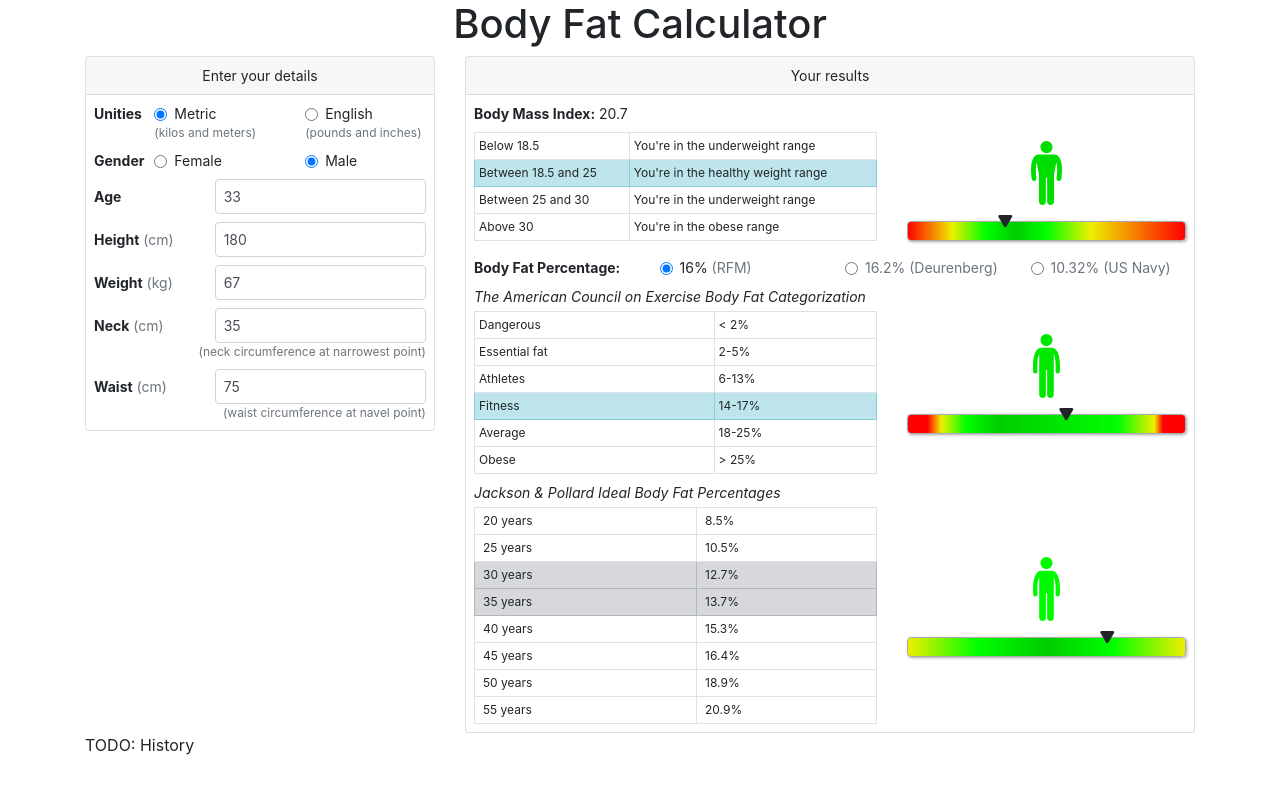
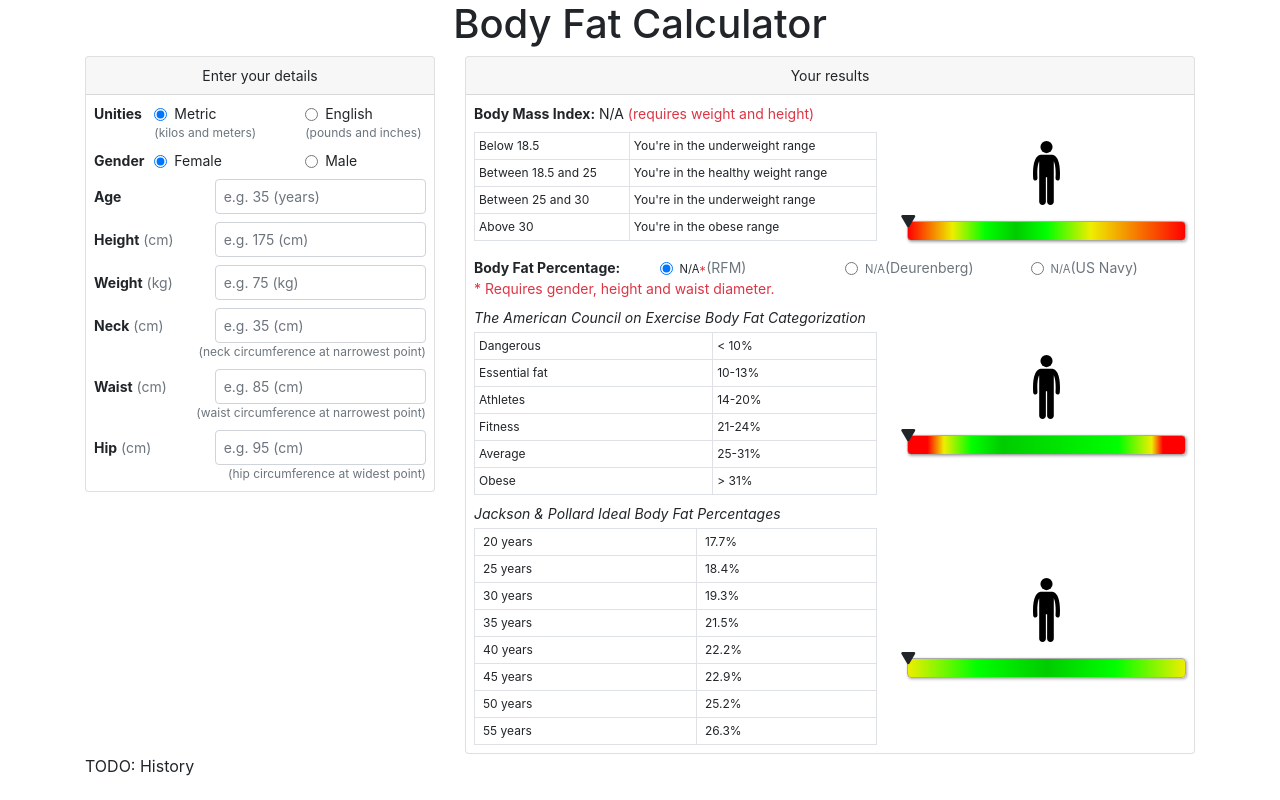
Before and after one commit to jfmdev/body-fat-calc, a Vue app: page / in a window 1280 px wide. Built offline with nearby package versions, Linux system fonts and the light colour scheme; what vue-localstorage would draw is missing.

Commit message:
Add Vuex and use store for keep user's inputs and for calculate stats

```diff
--- a/package.json
+++ b/package.json
@@ -18,7 +18,8 @@
     "register-service-worker": "^1.6.2",
     "tinycolor2": "^1.4.1",
     "vue": "^2.6.10",
-    "vue-localstorage": "^0.6.2"
+    "vue-localstorage": "^0.6.2",
+    "vuex": "^3.1.3"
   },
   "devDependencies": {
     "@vue/cli-plugin-babel": "^3.11.0",
--- a/src/App.vue
+++ b/src/App.vue
@@ -4,10 +4,10 @@
 
     <div class="row">
       <div class="col-md-4">
-        <DetailsInputs v-model="details" @input="calculateStats" />
+        <DetailsInputs />
       </div>
       <div class="col-md-8">
-        <Stats :values="results" :is-female="isFemale" :age="age" />
+        <Stats />
       </div>
     </div>
 
@@ -16,100 +16,17 @@
 </template>
 
 <script>
-import _ from "lodash";
-
-import Formulas from "@/utils/formulas";
-import { IN_TO_CM, LBS_TO_KG } from "@/utils/constants";
-
 import DetailsInputs from "@/components/DetailsInputs";
 import History from "@/components/History";
 import Stats from "@/components/Stats";
 
-// TODO: remove this (initialize the inputs empties).
-const DEFAULT_DETAILS = {
-  system: "M",
-  gender: "M",
-  age: 33,
-  height: 180,
-  weight: 67,
-  waist: 75,
-  hip: 90,
-  neck: 35
-};
-
-// TODO: Add button to allow users to save results into the history.
 export default {
-  name: "app",
+  name: "App",
 
   components: {
     DetailsInputs,
     History,
     Stats
-  },
-
-  data: function() {
-    // TODO: If available, load history and initialize details and result with the lastest values.
-    return {
-      details: _.clone(DEFAULT_DETAILS),
-      results: {},
-      history: []
-    };
-  },
-
-  computed: {
-    age: function() {
-      return this.details.age;
-    },
-    isFemale: function() {
-      return this.details.gender === "F";
-    }
-  },
-
-  methods: {
-    calculateStats: function(details) {
-      // Convert values to metric system, if need.
-      if (details.system !== "M") {
-        details = _.clone(details);
-        details.height *= IN_TO_CM;
-        details.waist *= IN_TO_CM;
-        details.neck *= IN_TO_CM;
-        details.hip *= IN_TO_CM;
-        details.weight *= LBS_TO_KG;
-      }
-
-      // Calculate stats.
-      this.results = {
-        bmi: Formulas.BMI(details.height, details.weight),
-        deurenberg: Formulas.deurenberg(
-          details.gender === "F",
-          details.height,
-          details.weight,
-          details.age
-        ),
-        rfm: Formulas.RFM(
-          details.gender === "F",
-          details.height,
-          details.waist
-        ),
-        usNavy: Formulas.usNavy(
-          details.gender === "F",
-          details.height,
-          details.waist,
-          details.neck,
-          details.hip
-        )
-      };
-
-      // TODO: Add values to local storage.
-      // localStorage.push({ details, result });
-    }
-  },
-
-  mounted() {
-    // Calculate stats for default details (if available).
-    if (this.details) {
-      this.calculateStats(this.details);
-    }
   }
 };
 </script>
--- a/src/components/DetailsInputs.vue
+++ b/src/components/DetailsInputs.vue
@@ -12,13 +12,13 @@
           <div class="col-sm-5">
             <div class="form-check">
               <input
-                v-model="value.system"
+                value="M"
+                name="system"
+                :checked="value.system === 'M'"
+                @change="updateInput"
                 class="form-check-input"
                 type="radio"
-                name="system"
                 id="calc_system_m"
-                value="M"
-                @change="detailsUpdated"
               />
               <label class="form-check-label clickable" for="calc_system_m">
                 Metric
@@ -29,13 +29,13 @@
           <div class="col-sm-5">
             <div class="form-check">
               <input
-                v-model="value.system"
+                value="E"
+                name="system"
+                :checked="value.system === 'E'"
+                @change="updateInput"
                 class="form-check-input"
                 type="radio"
-                name="system"
                 id="calc_system_e"
-                value="E"
-                @change="detailsUpdated"
               />
               <label class="form-check-label clickable" for="calc_system_e">
                 English
@@ -52,13 +52,13 @@
           <div class="col-sm-5">
             <div class="form-check">
               <input
-                v-model="value.gender"
+                value="F"
+                name="gender"
+                :checked="value.gender === 'F'"
+                @change="updateInput"
                 class="form-check-input"
                 type="radio"
-                name="gender"
                 id="calc_gender_f"
-                value="F"
-                @change="detailsUpdated"
               />
               <label class="form-check-label clickable" for="calc_gender_f">
                 Female
@@ -68,13 +68,13 @@
           <div class="col-sm-5">
             <div class="form-check">
               <input
-                v-model="value.gender"
+                value="M"
+                name="gender"
+                :checked="value.gender === 'M'"
+                @change="updateInput"
                 class="form-check-input"
                 type="radio"
-                name="gender"
                 id="calc_gender_m"
-                value="M"
-                @change="detailsUpdated"
               />
               <label class="form-check-label clickable" for="calc_gender_m">
                 Male
@@ -91,14 +91,14 @@
           </div>
           <div class="col-sm-8">
             <input
-              v-model="value.age"
+              name="age"
+              :value="value.age"
+              @input="updateInput"
+              @change="updateInput"
               class="form-control text-medium px-2 py-1"
               type="number"
-              name="age"
               id="calc_age"
               placeholder="e.g. 35 (years)"
-              @input="detailsUpdated"
-              @change="detailsUpdated"
             />
           </div>
         </div>
@@ -111,14 +111,14 @@
           </div>
           <div class="col-sm-8">
             <input
-              v-model="value.height"
+              name="height"
+              :value="value.height"
+              @input="updateInput"
+              @change="updateInput"
               class="form-control text-medium px-2 py-1"
               type="number"
-              name="height"
               id="calc_height"
               :placeholder="lengthExample(175)"
-              @input="detailsUpdated"
-              @change="detailsUpdated"
             />
           </div>
         </div>
@@ -130,14 +130,14 @@
           </div>
           <div class="col-sm-8">
             <input
-              v-model="value.weight"
+              name="weight"
+              :value="value.weight"
+              @input="updateInput"
+              @change="updateInput"
+              type="number"
               class="form-control text-medium px-2 py-1"
-              type="number"
-              name="weight"
               id="calc_weight"
               :placeholder="weightExample(75)"
-              @input="detailsUpdated"
-              @change="detailsUpdated"
             />
           </div>
         </div>
@@ -149,14 +149,14 @@
           </div>
           <div class="col-sm-8">
             <input
-              v-model="value.neck"
+              name="neck"
+              :value="value.neck"
+              @input="updateInput"
+              @change="updateInput"
               class="form-control text-medium px-2 py-1"
               type="number"
-              name="neck"
               id="calc_neck"
               :placeholder="lengthExample(35)"
-              @input="detailsUpdated"
-              @change="detailsUpdated"
             />
           </div>
         </div>
@@ -171,14 +171,14 @@
           </div>
           <div class="col-sm-8">
             <input
-              v-model="value.waist"
+              name="waist"
+              :value="value.waist"
+              @input="updateInput"
+              @change="updateInput"
               class="form-control text-medium px-2 py-1"
               type="number"
-              name="waist"
               id="calc_waist"
               :placeholder="lengthExample(85)"
-              @input="detailsUpdated"
-              @change="detailsUpdated"
             />
           </div>
         </div>
@@ -194,14 +194,14 @@
             </div>
             <div class="col-sm-8">
               <input
-                v-model="value.hip"
+                name="hip"
+                :value="value.hip"
+                @input="updateInput"
+                @change="updateInput"
                 class="form-control text-medium px-2 py-1"
                 type="number"
-                name="hip"
                 id="calc_hip"
                 :placeholder="lengthExample(95)"
-                @input="detailsUpdated"
-                @change="detailsUpdated"
               />
             </div>
           </div>
@@ -216,63 +216,42 @@
 
 <script>
 import _ from "lodash";
+import { mapGetters, mapMutations, mapState } from "vuex";
 
 import { IN_TO_CM, LBS_TO_KG } from "@/utils/constants";
+
+const isNumeric = value => !_.isNil(value) && !isNaN(value);
 
 export default {
   name: "DetailsInputs",
 
-  props: {
-    value: {
-      type: Object,
-      default: function() {
-        return {};
-      }
-    }
-  },
+  computed: {
+    ...mapState({
+      value: state => state.input
+    }),
 
-  computed: {
-    isFemale() {
-      return this.value.gender === "F";
-    },
-
-    isMetric() {
-      return this.value.system === "M";
-    },
-
-    lengthUnit() {
-      return this.isMetric ? "cm" : "in";
-    },
-
-    weightUnit() {
-      return this.isMetric ? "kg" : "lbs";
-    }
+    ...mapGetters({
+      isFemale: "isFemale",
+      isMetric: "isMetric",
+      lengthUnit: "lengthUnit",
+      weightUnit: "weightUnit"
+    })
   },
 
   methods: {
-    detailsUpdated() {
-      // Convert values to metric system before propagating.
-      const newValues = {
-        age: parseInt(this.age),
-        height: this.toCm(this.height),
-        weight: this.toCm(this.weight),
-        waist: this.toCm(this.waist),
-        hip: this.toCm(this.hip),
-        neck: this.toCm(this.neck),
-        ..._.pick(this.value, "system", "gender")
-      };
+    updateInput(evt) {
+      const newInput = {};
+      const { name, value } = evt.target;
 
-      this.$emit("input", newValues);
-    },
+      if (["age", "height", "waist", "hip", "neck"].indexOf(name) >= 0) {
+        // Parse Number.
+        newInput[name] = isNumeric(value) ? parseInt(value, 10) : null;
+      } else {
+        // Set string.
+        newInput[name] = value;
+      }
 
-    toCm(distance) {
-      return Math.floor(
-        parseInt(distance, 10) * (this.isMetric ? 1 : IN_TO_CM)
-      );
-    },
-
-    toKg(weight) {
-      return Math.floor(parseInt(weight, 10) * (this.isMetric ? 1 : LBS_TO_KG));
+      this.commitInput(newInput);
     },
 
     lengthExample(valueInCm) {
@@ -287,7 +266,11 @@ export default {
         ? valueInKg
         : Math.floor(valueInKg / LBS_TO_KG);
       return `e.g. ${value} (${this.weightUnit})`;
-    }
+    },
+
+    ...mapMutations({
+      commitInput: "input"
+    })
   }
 };
 </script>
--- a/src/components/Stats.vue
+++ b/src/components/Stats.vue
@@ -8,15 +8,15 @@
       <div>
         <div>
           <strong>Body Mass Index:</strong>
-          <span v-swap-fade="isNumber(BMI)">
-            {{ formatNumber(BMI, 1, null) }}
+          <span v-swap-fade="isNumber(bmi)">
+            {{ formatNumber(bmi, 1, null) }}
           </span>
-          <span v-swap-fade="!isNumber(BMI)">
+          <span v-swap-fade="!isNumber(bmi)">
             N/A <span class="text-danger">(requires weight and height)</span>
           </span>
         </div>
 
-        <BMIRange class="mt-2" :value="BMI" />
+        <BMIRange class="mt-2" :value="bmi" />
       </div>
       <!-- BMI (end) -->
 
@@ -27,37 +27,31 @@
           <div class="col">
             <strong>Body Fat Percentage:</strong>
           </div>
-          <div class="col" v-for="method in METHODS" :key="method.index">
+          <div class="col" v-for="bfpMethod in BFPs" :key="bfpMethod.index">
             <div class="form-check">
               <input
                 class="form-check-input clickable"
                 type="radio"
-                :value="method.index"
-                v-model="methodIndex"
+                :value="bfpMethod.index"
+                v-model="bfpIndex"
               />
               <label
-                @click="methodIndex = method.index"
+                @click="bfpIndex = bfpMethod.index"
                 class="form-check-label clickable"
               >
-                <span :class="{ 'text-muted': method.index !== methodIndex }">
-                  <span v-if="isNumber(values[method.field])">
-                    {{
-                      formatNumber(
-                        values[method.field],
-                        method.decimals,
-                        method.unity
-                      )
-                    }}
+                <span :class="{ 'text-muted': bfpMethod.index !== bfpIndex }">
+                  <span v-if="isNumber(bfpMethod.value)">
+                    {{ formatNumber(bfpMethod.value, 2, "%") }}
                   </span>
-                  <small v-if="!isNumber(values[method.field])">
+                  <small v-else>
                     N/A<span
                       class="text-danger"
-                      v-if="method.index === methodIndex"
+                      v-if="bfpMethod.index === bfpIndex"
                       >*</span
                     >
                   </small>
                 </span>
-                <span class="text-muted">({{ method.label }})</span>
+                <span class="text-muted">({{ bfpMethod.label }})</span>
               </label>
             </div>
           </div>
@@ -65,22 +59,14 @@
 
         <!-- Error messages for missing fields -->
         <transition name="shrink-font">
-          <div
-            v-if="!isNumber(values[selectedMethod.field])"
-            class="text-danger"
-          >
-            * {{ selectedMethod.requiredMsg }}
+          <div v-if="!isNumber(selectedBfp.value)" class="text-danger">
+            * {{ selectedBfp.requiredMsg }}
           </div>
         </transition>
 
-        <AmericanCouncil class="mt-2" :value="BFP" :is-female="isFemale" />
+        <AmericanCouncil class="mt-2" :value="selectedBfp.value" />
 
-        <JacksonPollard
-          class="mt-2"
-          :value="BFP"
-          :is-female="isFemale"
-          :age="age"
-        />
+        <JacksonPollard class="mt-2" :value="selectedBfp.value" />
       </div>
       <!-- BFP (end) -->
     </div>
@@ -89,6 +75,7 @@
 
 <script>
 import _ from "lodash";
+import { mapGetters } from "vuex";
 
 import AmericanCouncil from "@/components/reports/AmericanCouncil";
 import BMIRange from "@/components/reports/BMIRange";
@@ -103,73 +90,49 @@ export default {
     JacksonPollard
   },
 
-  props: {
-    age: {
-      type: Number,
-      default: null
-    },
-    isFemale: {
-      type: Boolean,
-      default: false
-    },
-    values: {
-      type: Object,
-      default: function() {
-        return {};
-      }
-    }
-  },
-
   data: function() {
     return {
-      methodIndex: 0
+      bfpIndex: 0
     };
   },
 
   computed: {
-    selectedMethod: function() {
-      return _.find(this.METHODS, method => method.index === this.methodIndex);
+    selectedBfp: function() {
+      return _.find(this.BFPs, bfp => bfp.index === this.bfpIndex);
     },
 
-    BFP: function() {
-      return this.getValue(this.selectedMethod.field);
-    },
-
-    BMI: function() {
-      return this.getValue("bmi");
-    },
-
-    METHODS: function() {
+    BFPs: function() {
       return [
         {
           index: 0,
           label: "RFM",
-          field: "rfm",
-          decimals: 2,
-          unity: "%",
+          value: this.rfm,
           requiredMsg: "Requires gender, height and waist diameter."
         },
         {
           index: 1,
           label: "Deurenberg",
-          field: "deurenberg",
-          decimals: 2,
-          unity: "%",
+          value: this.deurenberg,
           requiredMsg: "Requires gender, age, weight and height."
         },
         {
           index: 2,
           label: "US Navy",
-          field: "usNavy",
-          decimals: 2,
-          unity: "%",
+          value: this.usNavy,
           requiredMsg:
             "Requires gender, height, waist diameter" +
             (this.isFemale ? ", hip diameter" : "") +
             " and neck diameter."
         }
       ];
-    }
+    },
+
+    ...mapGetters({
+      bmi: "bmi",
+      deurenberg: "deurenberg",
+      rfm: "rfm",
+      usNavy: "usNavy"
+    })
   },
 
   methods: {
@@ -184,12 +147,6 @@ export default {
       return "";
     },
 
-    getValue: function(field) {
-      return _.isObject(this.values) && !_.isNil(this.values[field])
-        ? this.values[field]
-        : null;
-    },
-
     isNumber: _.isNumber
   }
 };
--- a/src/components/reports/AmericanCouncil.vue
+++ b/src/components/reports/AmericanCouncil.vue
@@ -28,6 +28,7 @@
 
 <script>
 import _ from "lodash";
+import { mapGetters } from "vuex";
 
 import { ChartColors } from "@/utils/constants";
 import BodySilhouette from "@/components/charts/BodySilhouette";
@@ -147,10 +148,6 @@ export default {
     value: {
       type: Number,
       default: 0
-    },
-    isFemale: {
-      type: Boolean,
-      default: false
     }
   },
 
@@ -174,7 +171,11 @@ export default {
 
     table: function() {
       return this.isFemale ? TABLE_FEMALE : TABLE_MALE;
-    }
+    },
+
+    ...mapGetters({
+      isFemale: "isFemale"
+    })
   }
 };
 </script>
--- a/src/components/reports/BMIRange.vue
+++ b/src/components/reports/BMIRange.vue
@@ -25,6 +25,7 @@
 
 <script>
 import _ from "lodash";
+import { mapGetters } from "vuex";
 
 import { ChartColors } from "@/utils/constants";
 import BodySilhouette from "@/components/charts/BodySilhouette";
@@ -75,13 +76,6 @@ export default {
     ColoredProgressBar
   },
 
-  props: {
-    value: {
-      type: Number,
-      default: 0
-    }
-  },
-
   data() {
     return {
       range: RANGE,
@@ -101,7 +95,11 @@ export default {
         return row ? TABLE.indexOf(row) : null;
       }
       return null;
-    }
+    },
+
+    ...mapGetters({
+      value: "bmi"
+    })
   }
 };
 </script>
--- a/src/components/reports/JacksonPollard.vue
+++ b/src/components/reports/JacksonPollard.vue
@@ -28,6 +28,7 @@
 
 <script>
 import _ from "lodash";
+import { mapGetters, mapState } from "vuex";
 
 import { ChartColors } from "@/utils/constants";
 import BodySilhouette from "@/components/charts/BodySilhouette";
@@ -64,14 +65,6 @@ export default {
   },
 
   props: {
-    age: {
-      type: Number,
-      default: null
-    },
-    isFemale: {
-      type: Boolean,
-      default: false
-    },
     value: {
       type: Number,
       default: null
@@ -124,7 +117,15 @@ export default {
 
     table: function() {
       return this.isFemale ? TABLE_FEMALE : TABLE_MALE;
-    }
+    },
+
+    ...mapState({
+      age: state => (state.input ? state.input.age : null)
+    }),
+
+    ...mapGetters({
+      isFemale: "isFemale"
+    })
   }
 };
 </script>
--- a/src/main.js
+++ b/src/main.js
@@ -1,5 +1,8 @@
 import Vue from "vue";
+
 import App from "./App.vue";
+import store from "./store";
+
 import "./registerServiceWorker";
 
 Vue.config.productionTip = false;
@@ -23,5 +26,6 @@ import "./utils/directives";
 
 // Define application.
 new Vue({
+  store,
   render: h => h(App)
 }).$mount("#app");
--- /dev/null
+++ b/src/store.js
@@ -0,0 +1,93 @@
+import _ from "lodash";
+import Vue from "vue";
+import Vuex from "vuex";
+
+import { IN_TO_CM, LBS_TO_KG } from "@/utils/constants";
+import Formulas from "@/utils/formulas";
+
+Vue.use(Vuex);
+
+function metricInput(input) {
+  if (input && input.system !== "M") {
+    input = _.clone(input);
+    input.height *= IN_TO_CM;
+    input.waist *= IN_TO_CM;
+    input.neck *= IN_TO_CM;
+    input.hip *= IN_TO_CM;
+    input.weight *= LBS_TO_KG;
+  }
+  return input;
+}
+
+const store = new Vuex.Store({
+  state: {
+    input: {
+      system: "M",
+      gender: "F",
+      age: null,
+      height: null,
+      weight: null,
+      waist: null,
+      hip: null,
+      neck: null
+    }
+  },
+
+  mutations: {
+    input(state, newInput) {
+      // Use 'assign' in case 'newInput' doesn't has all fields.
+      state.input = _.assign({}, state.input, newInput);
+    }
+  },
+
+  getters: {
+    isFemale: state => state.input && state.input.gender === "F",
+    isMetric: state => state.input && state.input.system === "M",
+    lengthUnit: state =>
+      state.input && state.input.system === "M" ? "cm" : "in",
+    weightUnit: state =>
+      state.input && state.input.system === "M" ? "kg" : "lbs",
+
+    bmi: state => {
+      if (state.input) {
+        const input = metricInput(state.input);
+        return Formulas.BMI(input.height, input.weight);
+      }
+      return null;
+    },
+    deurenberg: state => {
+      if (state.input) {
+        const input = metricInput(state.input);
+        return Formulas.deurenberg(
+          input.gender === "F",
+          input.height,
+          input.weight,
+          input.age
+        );
+      }
+      return null;
+    },
+    rfm: state => {
+      if (state.input) {
+        const input = metricInput(state.input);
+        return Formulas.RFM(input.gender === "F", input.height, input.waist);
+      }
+      return null;
+    },
+    usNavy: state => {
+      if (state.input) {
+        const input = metricInput(state.input);
+        return Formulas.usNavy(
+          input.gender === "F",
+          input.height,
+          input.waist,
+          input.neck,
+          input.hip
+        );
+      }
+      return null;
+    }
+  }
+});
+
+export default store;
```
Also changed, not shown: 1 other file (tests, documents, lock files or other folders).
